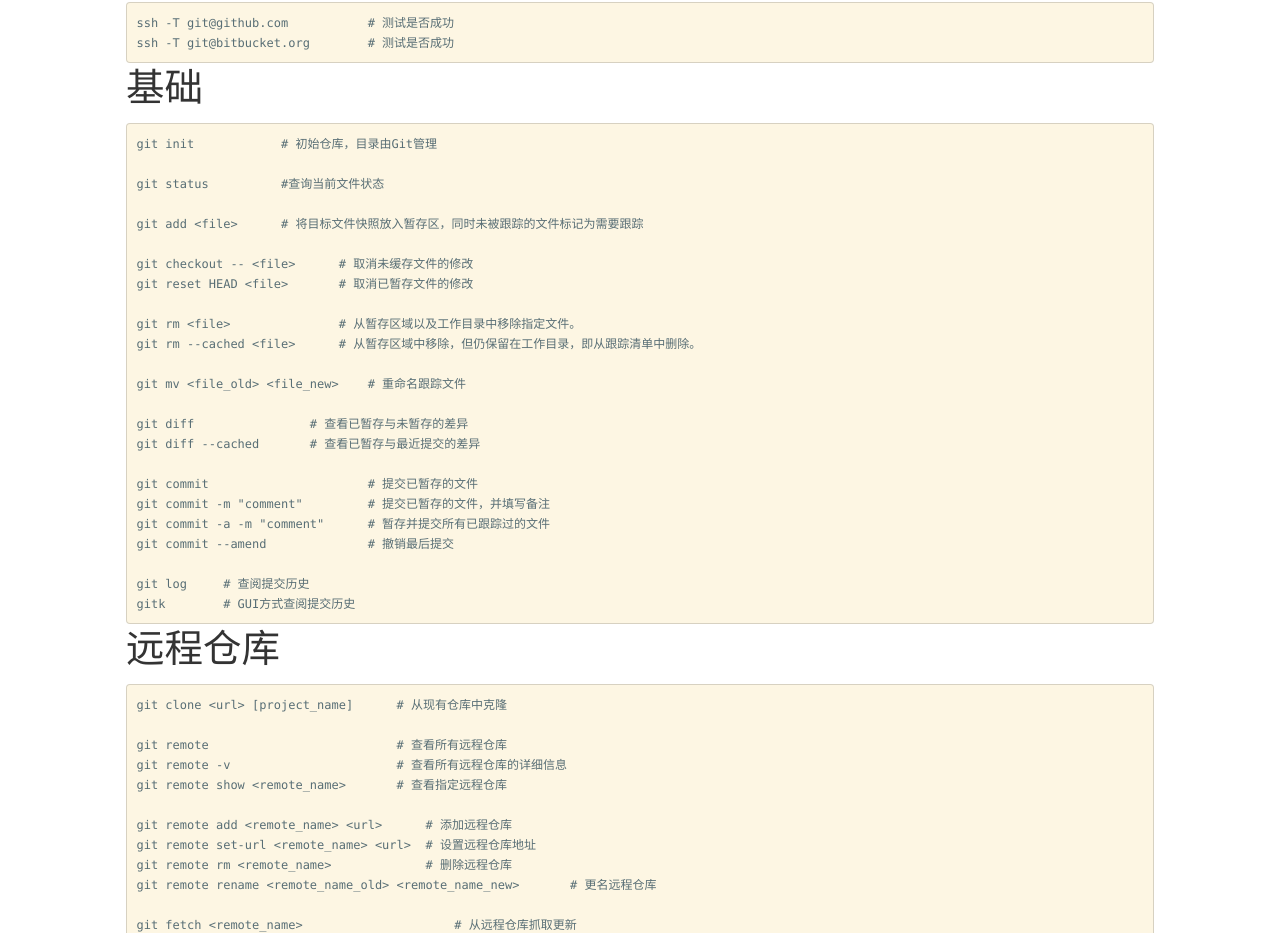
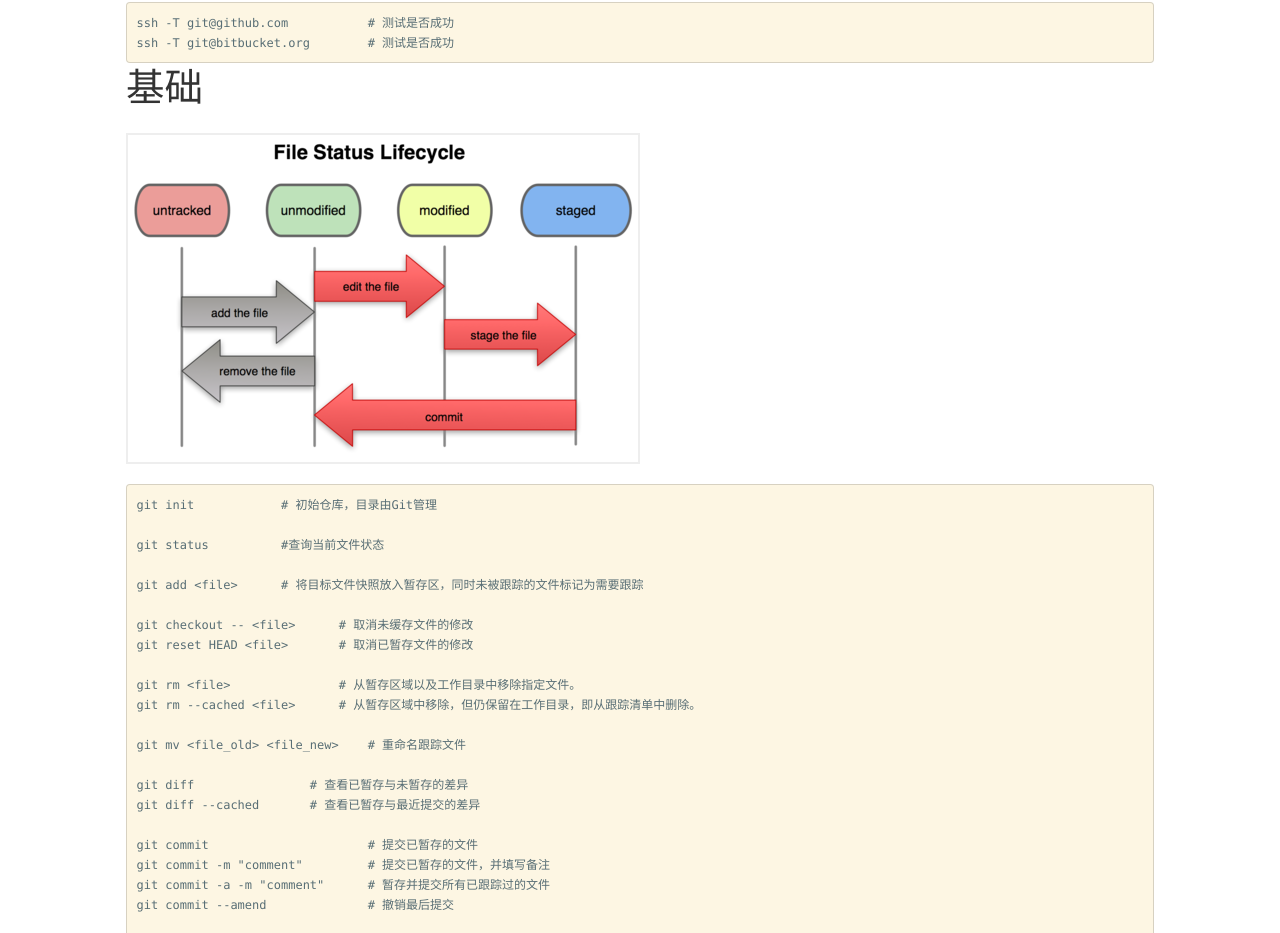
Before and after one commit to huangavoid/huangavoid.github.io, a plain HTML site: page posts/gitchang-yong-ming-ling.html in a window 1280 px wide. Shown: the part 1279-2212 px from the top of the page. Drawn offline with Linux system fonts and the light colour scheme.

Commit message:
post git_usage again

```diff
--- a/posts/gitchang-yong-ming-ling.html
+++ b/posts/gitchang-yong-ming-ling.html
@@ -134,6 +134,7 @@ doc/*.txt               # 忽略doc/下的.txt文件
 ssh -T git@bitbucket.org        # 测试是否成功
 </code></pre>
 <h1 id="_3">基础</h1>
+<p><img alt="文件状态生命周期" src="../images/git-file-status.png"/></p>
 <pre><code>git init            # 初始仓库，目录由Git管理
 
 git status          #查询当前文件状态
```
Also changed, not shown: images/git-file-status.png (added).
